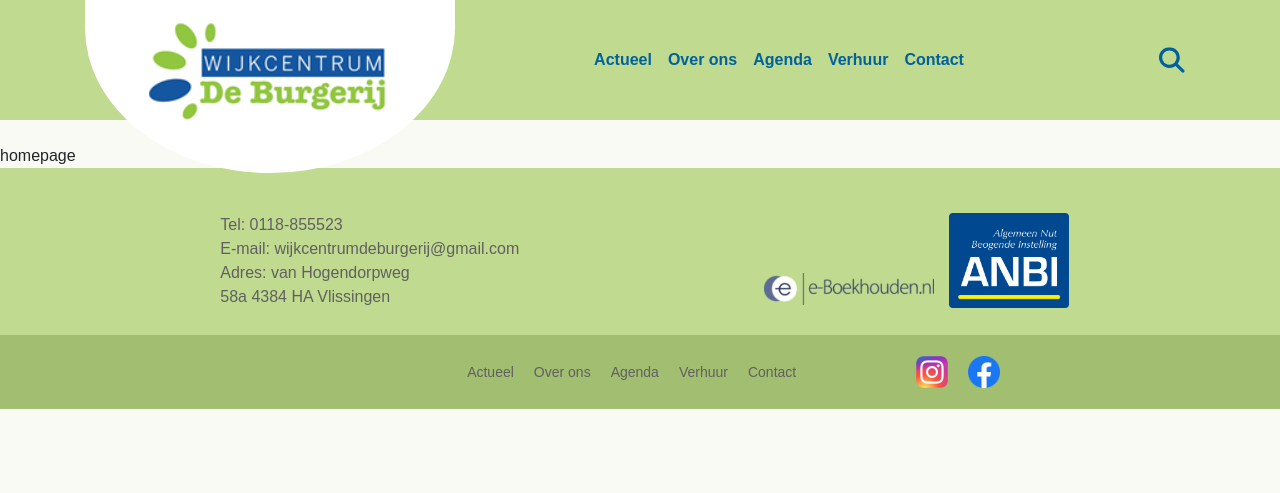
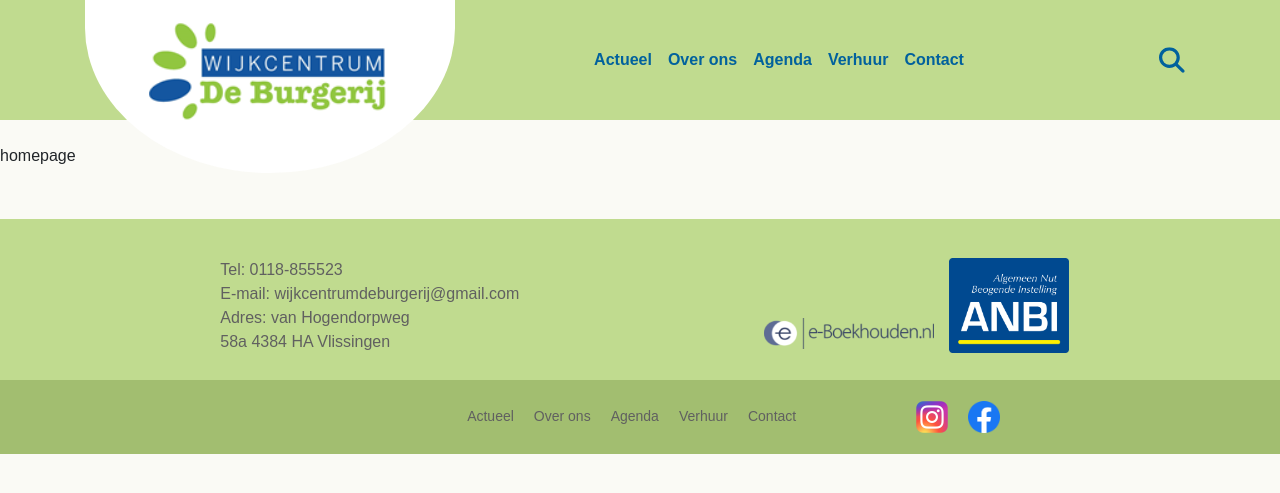
Before and after one commit to Jaffer2000/website-deburgerij, a PHP site: page /wijkcentrumdeburgerij/ in a window 1280 px wide; the page is wider, and only the part inside the window is pictured. Shown: the top 493 px of that part. Run offline with PHP 8.4, Linux system fonts and the light colour scheme; some libraries are stand-ins or nearby versions.

Commit message:
meer ruimte boven de footer

```diff
--- a/css/css.css
+++ b/css/css.css
@@ -155,13 +155,13 @@ ul {
   display: flex;
   flex-direction: column;
   background-color: #a2be70;
-  margin-top: auto;
+  margin-top: 4%;
 }
 
 .info {
   background-color: #c0db8f;
   color: #606060;
-  padding-top: 3.5%;
+  padding-top: 3%;
   padding-bottom: 0.8%;
 }
 
```
